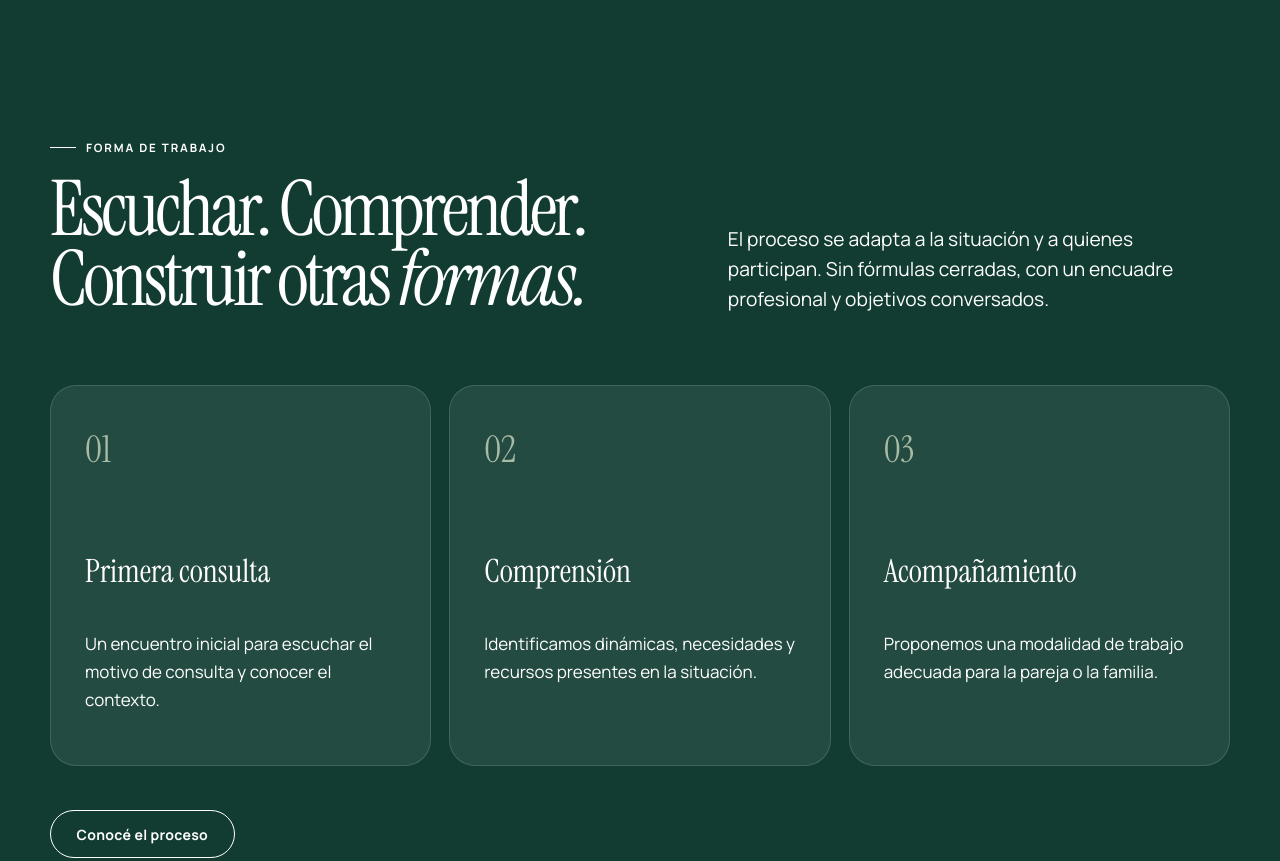
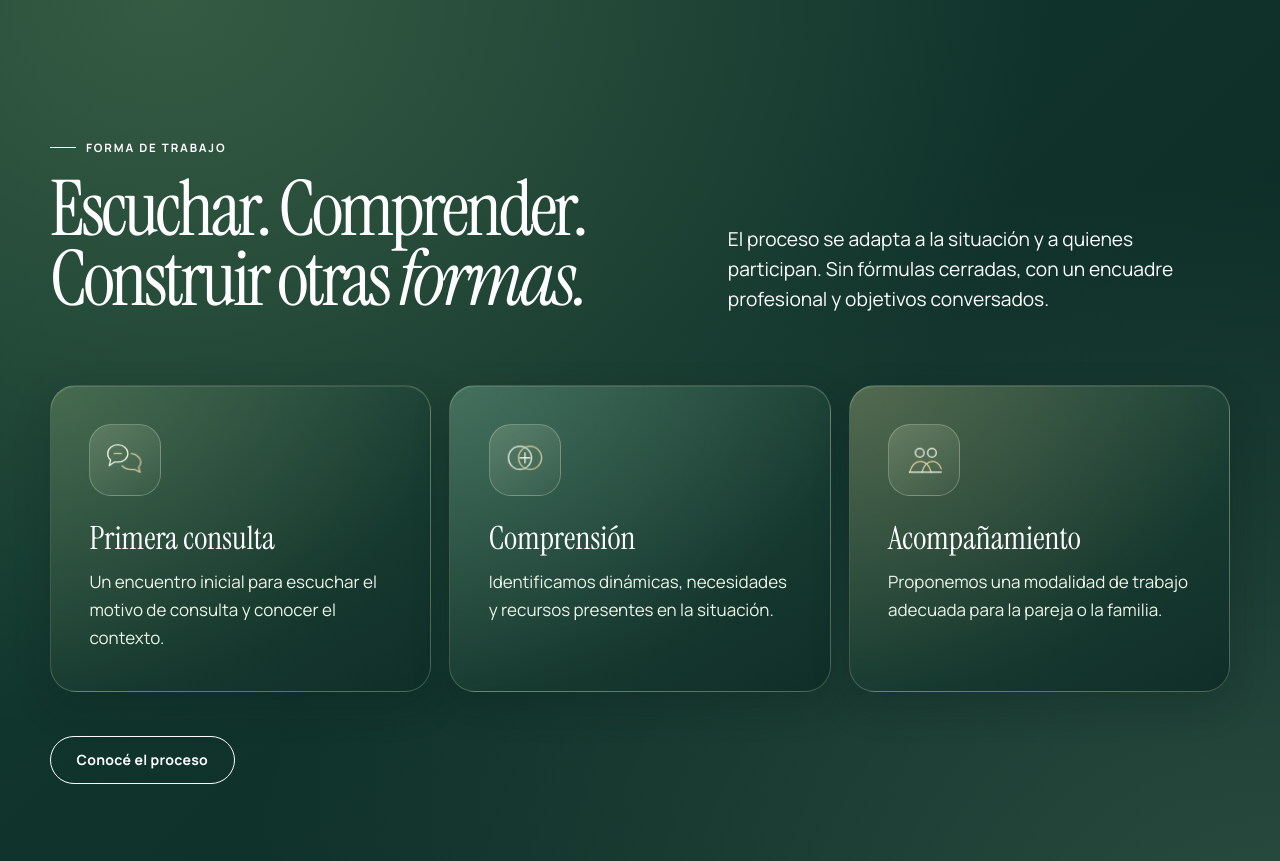
Before and after one commit to ideamosestudio/familyhold-web, a plain HTML site: page dist/index.html in a window 1280 px wide. Shown: the part 5560-6421 px from the top of the page. Drawn offline with Linux system fonts and the light colour scheme.

Commit message:
Animate therapy process icons and editorial photos

```diff
--- a/dist/assets/editorial.css
+++ b/dist/assets/editorial.css
@@ -54,6 +54,46 @@ main img { height: auto; }
 }
 .quote-panel .quote { max-width: none; font-size: clamp(2.4rem, 4.5vw, 5rem); }
 .virtual-feature { background: #e5ebdf; }
+
+.section.process-approach {
+  background:
+    radial-gradient(ellipse at 13% 0%, #365b43 0%, transparent 56%),
+    radial-gradient(ellipse at 100% 100%, #294c3f 0%, transparent 57%),
+    linear-gradient(135deg, #123b31, #0c2924);
+}
+.process-approach .step {
+  --step-glow: rgb(180 195 126 / 20%);
+  padding: clamp(26px, 3vw, 42px);
+  border-color: rgb(224 235 202 / 22%);
+  background:
+    radial-gradient(ellipse at 0 0, var(--step-glow), transparent 72%),
+    linear-gradient(150deg, #2c5544, #16392f 65%, #102e28);
+  box-shadow: inset 0 1px rgb(255 255 255 / 10%), 0 14px 38px rgb(4 23 19 / 19%);
+}
+.process-approach .step:nth-child(2) { --step-glow: rgb(137 191 168 / 26%); }
+.process-approach .step:nth-child(3) { --step-glow: rgb(211 176 117 / 23%); }
+.process-approach .step::before { content: none; }
+.process-approach .step h3 { margin: 25px 0 12px; line-height: 1.1; }
+.process-approach .step p { margin: 0; color: #eef3e9; }
+.process-step-icon {
+  display: grid;
+  place-items: center;
+  width: 72px;
+  height: 72px;
+  color: #eff4e4;
+  border: 1px solid rgb(237 246 222 / 26%);
+  border-radius: 22px;
+  background: linear-gradient(145deg, rgb(214 226 190 / 20%), rgb(214 226 190 / 4%));
+}
+.process-step-icon svg {
+  width: 46px;
+  height: 46px;
+  stroke: currentColor;
+  stroke-width: 1.8;
+  stroke-linecap: round;
+  stroke-linejoin: round;
+}
+.process-step-icon .icon-accent { stroke: var(--gold); }
 
 .services-grid {
   grid-template-columns: repeat(3, minmax(0, 1fr));
@@ -291,6 +331,24 @@ section[id] { scroll-margin-top: 90px; }
   .page-hero-grid > :first-child, .story-scene.active .story-content { animation: lift-in .85s var(--ease) both; }
   .hero-photo { animation: photo-in .95s var(--ease) both; }
   .global-map.visible svg path { animation: lift-in 1.1s .15s var(--ease) both; }
+  .process-approach .step.visible .process-step-icon [pathLength] {
+    animation: process-icon-draw 1.05s var(--icon-delay, 110ms) var(--ease) both;
+  }
+  .process-approach .step:nth-child(2) { --icon-delay: 210ms; }
+  .process-approach .step:nth-child(3) { --icon-delay: 310ms; }
+  :is(.editorial-photo, .portrait-frame, .profile-photo).visible > img,
+  .service-card.visible .service-image img {
+    animation: editorial-dolly 1.9s var(--ease) both;
+    transform-origin: center 44%;
+  }
+  @keyframes process-icon-draw {
+    from { stroke-dasharray: 1; stroke-dashoffset: 1; opacity: .3; }
+    to { stroke-dasharray: 1; stroke-dashoffset: 0; opacity: 1; }
+  }
+  @keyframes editorial-dolly {
+    from { scale: 1; }
+    to { scale: 1.025; }
+  }
   @keyframes lift-in {
     from { opacity: .65; translate: 0 18px; }
     to { opacity: 1; translate: 0 0; }
--- a/dist/index.html
+++ b/dist/index.html
@@ -1,4 +1,4 @@
-<!doctype html><html lang="es"><head><meta charset="utf-8"><meta name="viewport" content="width=device-width,initial-scale=1"><base href="/familyhold-web/"><title>Family Hold | Terapia de pareja y familiar</title><meta name="description" content="Atención psicológica para parejas y familias. Terapia de pareja, terapia familiar y crianza respetuosa con la Lic. Analía Mitar."><link rel="preconnect" href="https://fonts.googleapis.com"><link rel="stylesheet" href="assets/styles.css?v=2"><script src="assets/site.js?v=2" defer></script><link rel="stylesheet" href="assets/editorial.css?v=7"></head><body>
+<!doctype html><html lang="es"><head><meta charset="utf-8"><meta name="viewport" content="width=device-width,initial-scale=1"><base href="/familyhold-web/"><title>Family Hold | Terapia de pareja y familiar</title><meta name="description" content="Atención psicológica para parejas y familias. Terapia de pareja, terapia familiar y crianza respetuosa con la Lic. Analía Mitar."><link rel="preconnect" href="https://fonts.googleapis.com"><link rel="stylesheet" href="assets/styles.css?v=2"><script src="assets/site.js?v=2" defer></script><link rel="stylesheet" href="assets/editorial.css?v=8"></head><body>
 <a class="skip-link" href="#contenido">Saltar al contenido</a>
 <header class="site-header"><div class="nav-wrap"><a class="brand" href=""><img class="brand-mark" src="assets/images/family-hold-mark-white.png" alt="">Family Hold</a><nav class="desktop-nav" aria-label="Principal"><a data-nav href="">Inicio</a><a data-nav href="quienes-somos/">Quiénes somos</a><a data-nav href="nuestro-trabajo/">Nuestro trabajo</a><a data-nav href="terapia-virtual-global/">Terapia virtual</a><a data-nav href="contacto/">Contacto</a></nav><a class="btn light nav-contact" href="https://wa.link/b6a0c3">Consultar</a><button class="menu-toggle" aria-label="Abrir menú" aria-expanded="false"><span></span></button></div></header>
 <div class="mobile-panel" aria-label="Menú móvil"><nav class="mobile-links"><a href="">Inicio</a><a href="quienes-somos/">Quiénes somos</a><a href="nuestro-trabajo/">Nuestro trabajo</a><a href="terapia-virtual-global/">Terapia virtual</a><a href="contacto/">Contacto</a></nav><div class="mobile-meta"><a href="tel:+5491156146514">+54 9 11 5614-6514</a><a href="mailto:consultas@familyhold.com.ar">consultas@familyhold.com.ar</a></div></div>
@@ -21,7 +21,11 @@
 
 <section class="section mist"><div class="shell"><div class="section-head reveal"><div><p class="eyebrow">Motivos de consulta</p><h2 class="display">¿Qué está pasando <em>hoy?</em></h2></div><p class="lede">No hace falta tener todas las respuestas para pedir ayuda. A veces alcanza con registrar que algo necesita otro espacio.</p></div><div class="questions"><div class="question reveal">¿Las conversaciones terminan siempre en discusión?</div><div class="question reveal">¿Les cuesta encontrar acuerdos?</div><div class="question reveal">¿La crianza está generando tensiones?</div><div class="question reveal">¿Están atravesando cambios en la familia?</div></div><div class="section-actions"><a class="btn" href="https://wa.link/b6a0c3">Hacé tu consulta</a></div></div></section>
 
-<section class="section dark"><div class="shell"><div class="section-head reveal"><div><p class="eyebrow">Forma de trabajo</p><h2 class="display">Escuchar. Comprender. Construir otras <em>formas.</em></h2></div><p class="lede">El proceso se adapta a la situación y a quienes participan. Sin fórmulas cerradas, con un encuadre profesional y objetivos conversados.</p></div><div class="process"><article class="step reveal"><h3>Primera consulta</h3><p>Un encuentro inicial para escuchar el motivo de consulta y conocer el contexto.</p></article><article class="step reveal"><h3>Comprensión</h3><p>Identificamos dinámicas, necesidades y recursos presentes en la situación.</p></article><article class="step reveal"><h3>Acompañamiento</h3><p>Proponemos una modalidad de trabajo adecuada para la pareja o la familia.</p></article></div><div class="section-actions"><a class="btn outline" href="nuestro-trabajo/">Conocé el proceso</a></div></div></section>
+<section class="section dark process-approach"><div class="shell"><div class="section-head reveal"><div><p class="eyebrow">Forma de trabajo</p><h2 class="display">Escuchar. Comprender. Construir otras <em>formas.</em></h2></div><p class="lede">El proceso se adapta a la situación y a quienes participan. Sin fórmulas cerradas, con un encuadre profesional y objetivos conversados.</p></div><div class="process">
+<article class="step reveal"><span class="process-step-icon" aria-hidden="true"><svg viewBox="0 0 64 64" fill="none"><path pathLength="1" d="M8 23c0-7 6-12 14-12s14 5 14 12-6 12-14 12h-5l-7 5 2-8a11 11 0 0 1-4-9Z"/><path pathLength="1" class="icon-accent" d="M41 23c7 1 13 6 13 12 0 3-1 5-3 7l2 7-8-4h-5c-5 0-9-2-12-5M17 23h10"/></svg></span><h3>Primera consulta</h3><p>Un encuentro inicial para escuchar el motivo de consulta y conocer el contexto.</p></article>
+<article class="step reveal"><span class="process-step-icon" aria-hidden="true"><svg viewBox="0 0 64 64" fill="none"><circle pathLength="1" cx="25" cy="29" r="16"/><circle pathLength="1" cx="39" cy="29" r="16" class="icon-accent"/><path pathLength="1" d="M32 22v14m-7-7h14"/></svg></span><h3>Comprensión</h3><p>Identificamos dinámicas, necesidades y recursos presentes en la situación.</p></article>
+<article class="step reveal"><span class="process-step-icon" aria-hidden="true"><svg viewBox="0 0 64 64" fill="none"><path pathLength="1" d="M12 49c3-10 8-15 15-15s12 5 15 15M29 49c3-10 8-15 15-15 5 0 9 3 12 10" class="icon-accent"/><circle pathLength="1" cx="26" cy="22" r="6"/><circle pathLength="1" cx="43" cy="22" r="6"/><path pathLength="1" d="M12 49h44"/></svg></span><h3>Acompañamiento</h3><p>Proponemos una modalidad de trabajo adecuada para la pareja o la familia.</p></article>
+</div><div class="section-actions"><a class="btn outline" href="nuestro-trabajo/">Conocé el proceso</a></div></div></section>
 
 <section class="section white"><div class="shell split"><div class="photo-frame portrait-frame reveal"><img src="assets/images/analia.jpg" width="1080" height="1474" loading="lazy" alt="Licenciada Analía Mitar"></div><div class="reveal"><p class="eyebrow">Dirección profesional</p><h2 class="display" style="font-size:clamp(3.8rem,7vw,7rem)">Lic. Analía <em>Mitar.</em></h2><p class="lede">Psicóloga graduada en la UBA en 1990, fundadora y directora de Family Hold. Su trayectoria reúne más de tres décadas de trabajo clínico con infancias, parejas y familias.</p><p class="muted">Su enfoque integra escucha, respeto, empatía e inteligencia emocional, con estrategias pensadas para cada familia.</p><a class="btn" href="quienes-somos/">Conocé a Analía</a></div></div></section>
 
```
Also changed, not shown: dist/contacto/index.html (+1 -1 lines), dist/nuestro-trabajo/index.html (+1 -1 lines), dist/quienes-somos/index.html (+1 -1 lines), dist/terapia-virtual-global/index.html (+1 -1 lines).
